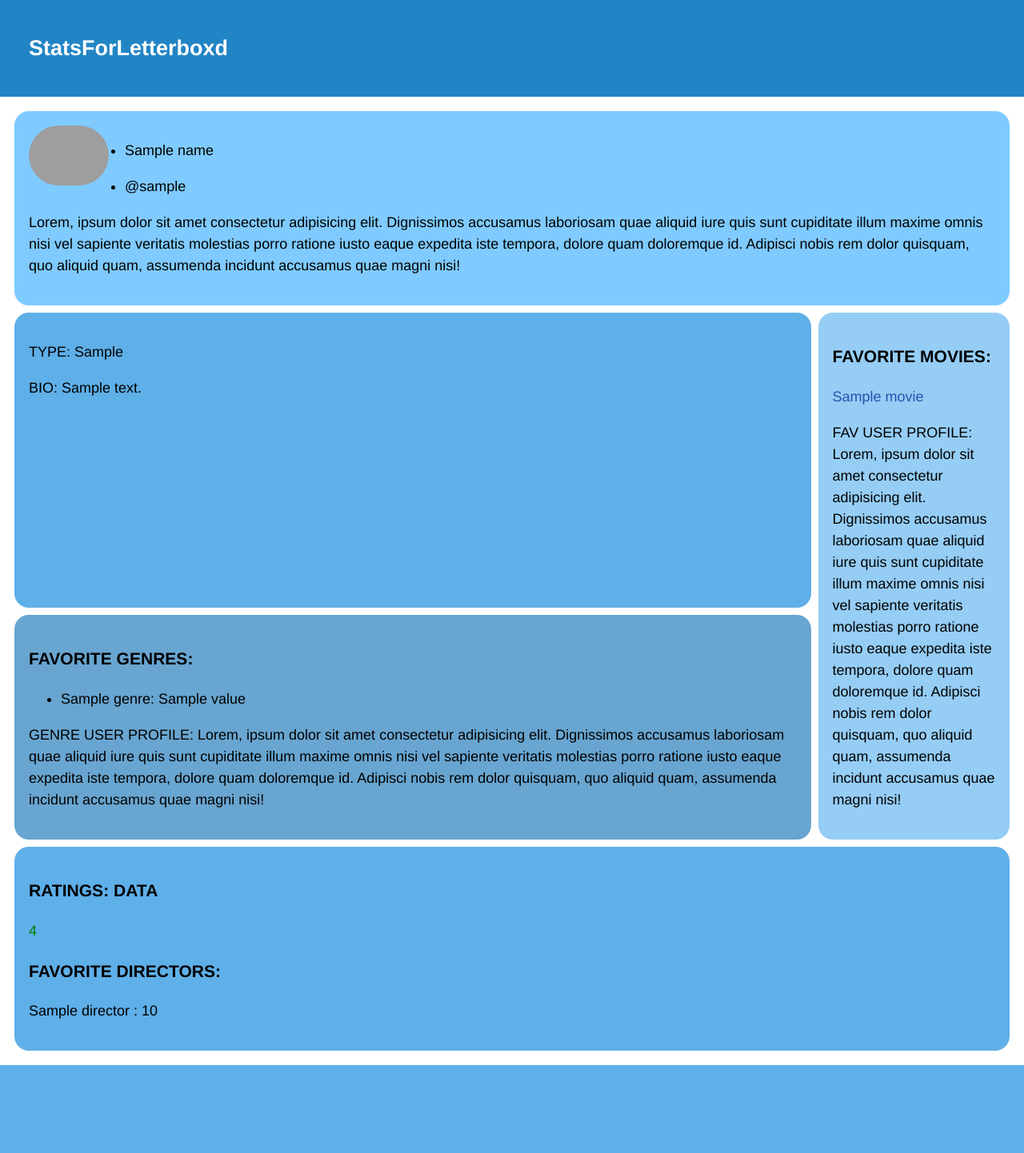
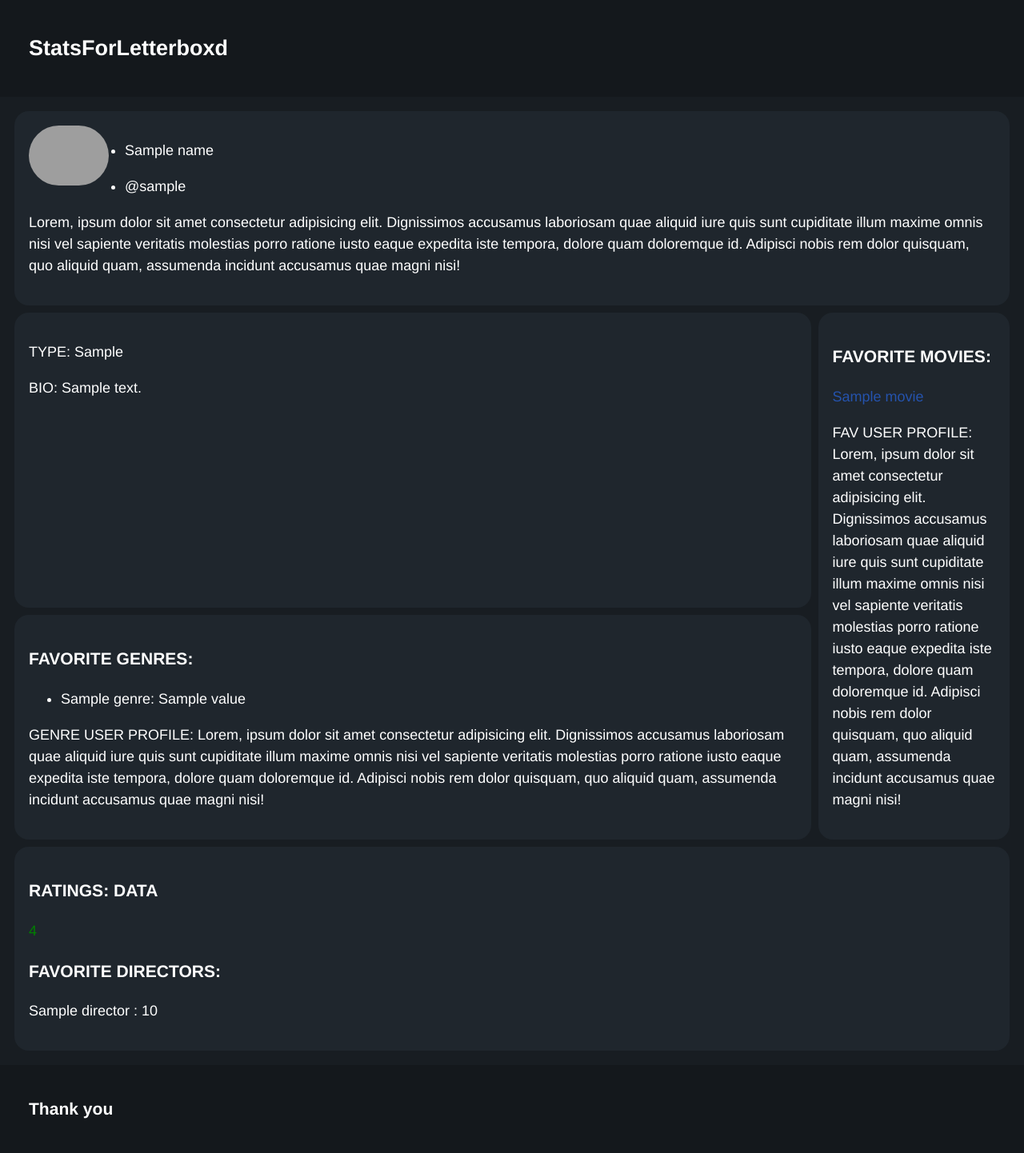
Before and after one commit to MichaelToast/letterboxdScraper, a Python web app: template templates/data.html in a window 1280 px wide. Shown: the whole page at 80% size. Before the commit the page ends 1332 px from the top, so only its background shows below. Run offline with Jinja, Linux system fonts and the light colour scheme; the template is opened without the code that fills it: most values are stand-ins (such as "Sample title", 1, 10 or a date in 2020); grey boxes are pictures that could not be loaded.

Commit message:
Color Palette

```diff
--- a/static/style/style.css
+++ b/static/style/style.css
@@ -6,13 +6,17 @@
 	line-height: 1.5;
 }
 
+.masthead, footer {
+    background-color: #14181C;
+}
+
 .masthead {
     padding: 1em 2em;
-	background: #2185C5;
 	color: white;
 }
 
 .wrapper {
+    background-color: #181D22;
     padding: 1em;
     display: grid;
     grid-gap: .5em;
@@ -23,37 +27,33 @@
 .wrapper > div{
     padding: 1em;
     border-radius: 1em;
+    background-color: #1F262D;
+    color: white;
 }
 
 .main-content {
-    background-color: rgb(127, 202, 255);
     grid-column: 1/9;
 }
 
 .user-bio {
-    background-color: rgb(95, 175, 232);
     grid-column: 1/7;
 }
 
 .fav-movies {
-    background-color: rgb(149, 205, 245);
     grid-column: 7/9;
     grid-row: 2/4;
 }
 
 .genre-info {
-    background-color: rgb(104, 165, 208);
     grid-column: 1/7;
 }
 
 .rating-data {
-	background-color: rgb(95, 175, 232);
 	grid-column: 1/9;
 }
 
 footer {
     padding: 1em 2em;
-	background: #2185C5;
 	color: white;
 }
 
--- a/templates/data.html
+++ b/templates/data.html
@@ -60,12 +60,10 @@
 
 
         <!--Flask uses Jinja for parameters-->
-
-
-
+        <footer>
+            <h3>Thank you</h3>
+        </footer>
 
     </div>
-
-
 </body>
 </html>
```
